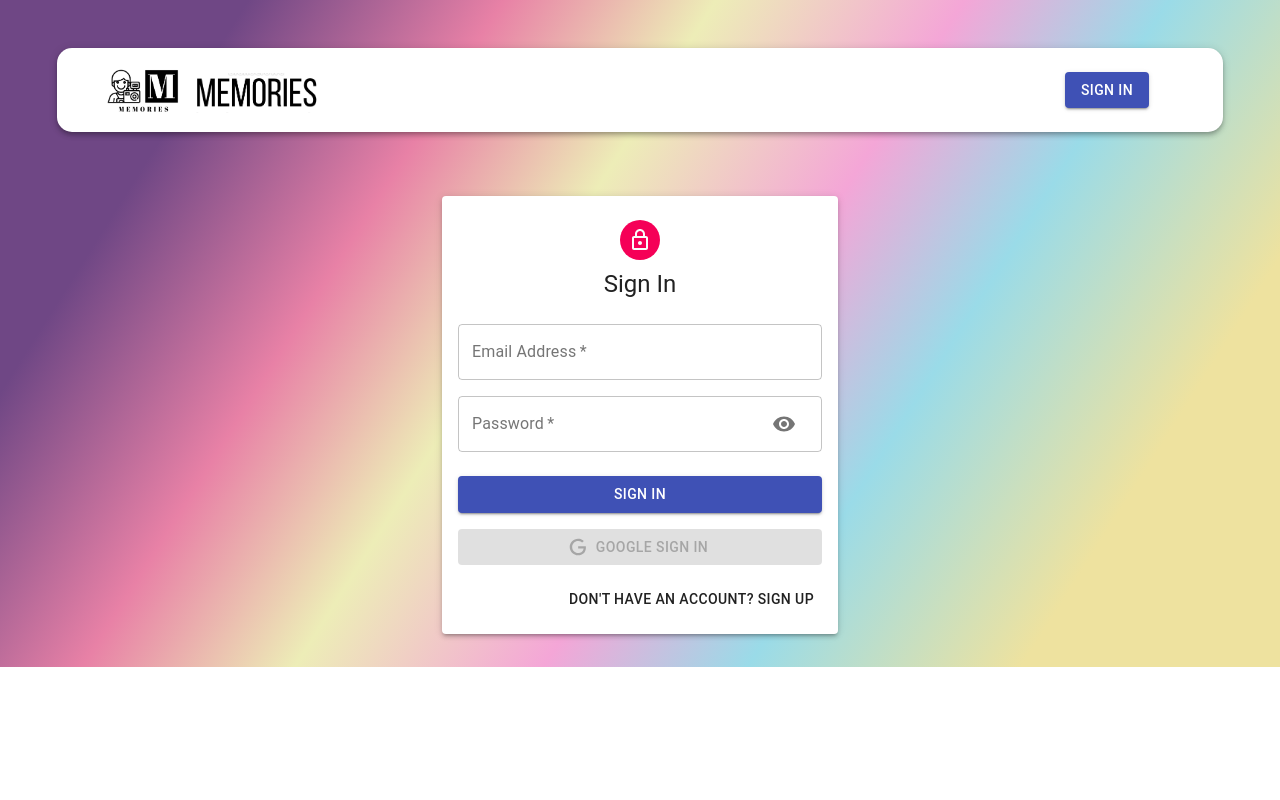
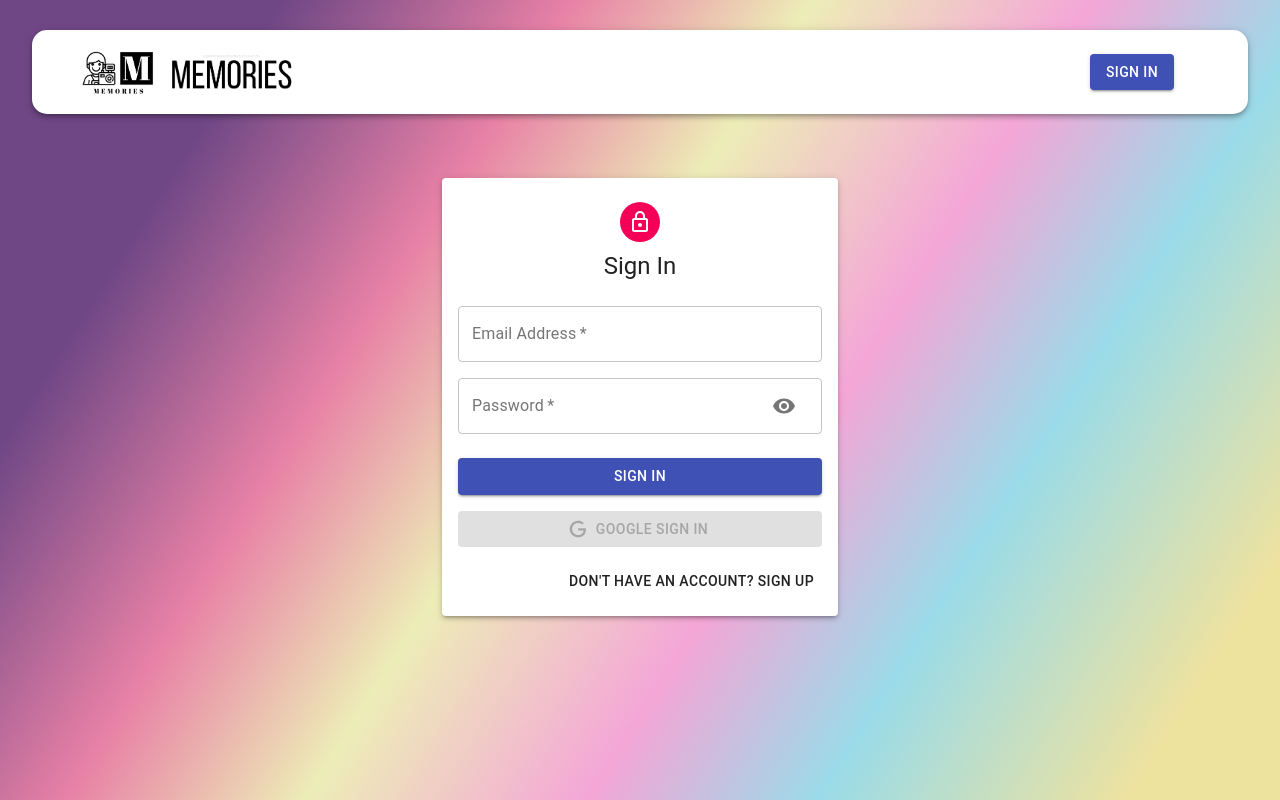
Before and after one commit to sanjuli18/Memories_MERN_project, a React (Create React App) app in the folder client/: page /auth in a window 1280 px wide. Shown: the top 800 px of the page. Built offline with nearby package versions, Linux system fonts and the light colour scheme.

Commit message:
procfile issues

```diff
--- a/client/src/api/index.js
+++ b/client/src/api/index.js
@@ -1,6 +1,6 @@
 import axios from 'axios';
 
-const API = axios.create({baseURL: 'https://memories-livid.vercel.app/'});
+const API = axios.create({baseURL: 'http://localhost:5000'});
 
 //const url = 'https://memoriesss-app.herokuapp.com/posts';
 
--- a/client/src/index.css
+++ b/client/src/index.css
@@ -1,6 +1,6 @@
 body {
     background-image: linear-gradient( 122.3deg,  rgba(111,71,133,1) 14.6%, rgba(232,129,166,1) 29.6%, rgba(237,237,183,1) 42.1%, rgba(244,166,215,1) 56.7%, rgba(154,219,232,1) 68.7%, rgba(238,226,159,1) 84.8% );
     background-repeat: no-repeat;
-    padding: 25px;
-    padding-top: 10px;
+    padding-bottom: 25rem;
+    /* padding-top: 10px; */
 }
```
Also changed, not shown: 1 other file (tests, documents, lock files or other folders).
